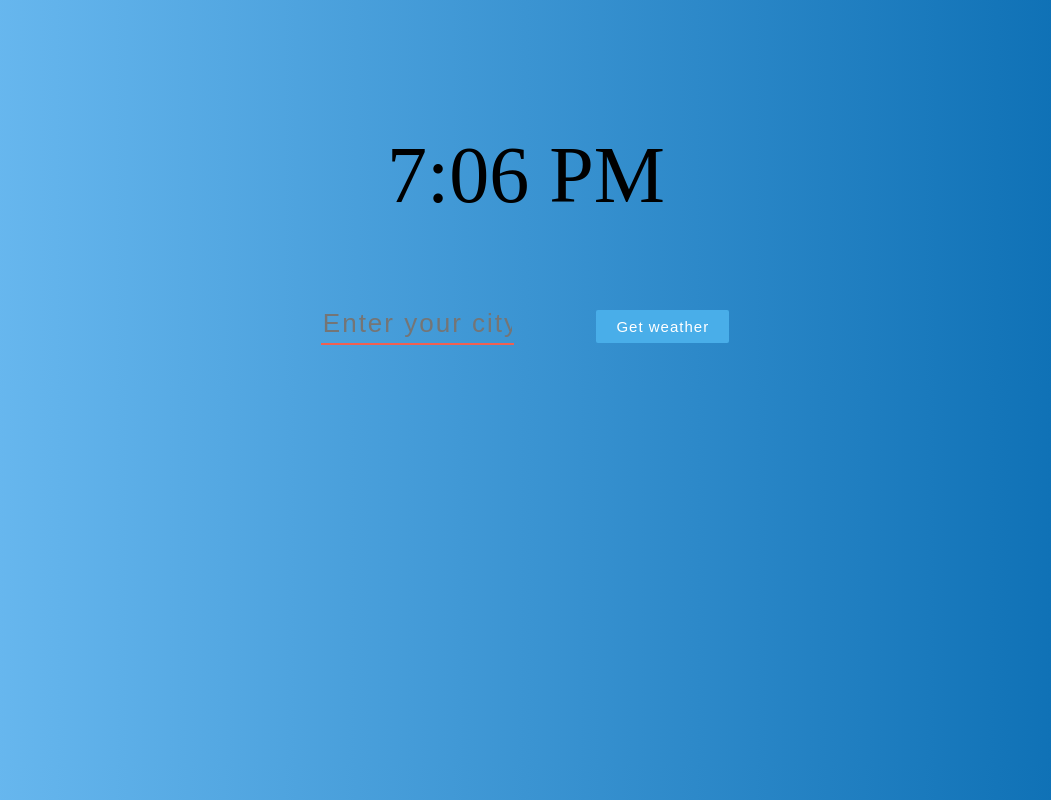
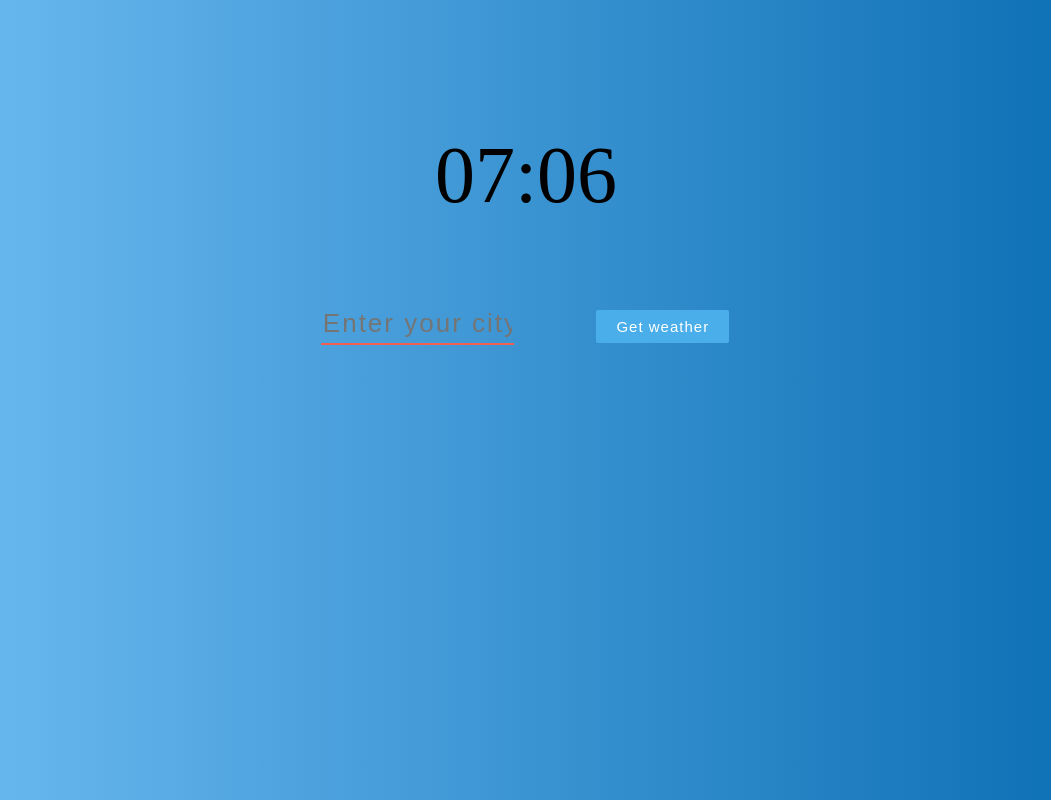
Before and after one commit to FriendSK/Angular-Clock_weather_app, an Angular app: page / in a window 1280 px wide. Shown: the whole page, without its empty margins (114-1165 px from the left). Built offline with nearby package versions, Linux system fonts and the light colour scheme.

Commit message:
'fixedOutputTime'

```diff
--- a/src/app/calendar/calendar.component.html
+++ b/src/app/calendar/calendar.component.html
@@ -1,8 +1,8 @@
 <div class="calendar">
   <div *ngIf="isEuDate">
-    <p>{{date | date: 'shortDate'}}</p>
+    <p>{{date | date: 'MM/dd/yy'}}</p>
   </div>
   <div *ngIf="!isEuDate">
-    <p>{{date | date: 'mediumDate'}}</p>
+    <p>{{date | date: 'dd.MM.yyyy'}}</p>
   </div>
 </div>
--- a/src/app/clock/clock.component.html
+++ b/src/app/clock/clock.component.html
@@ -1,7 +1,7 @@
 <div class="clock">
   <div *ngIf="isFullFormat">
-    <p>{{date | date: 'shortTime'}}</p>
+    <p>{{date | date: 'hh:mm'}}</p>
   </div>
   <div *ngIf="!isFullFormat">
-    <p>{{date | date: 'mediumTime'}}</p>
+    <p>{{date | date: 'hh:mm:ss'}}</p>
   </div>
```
